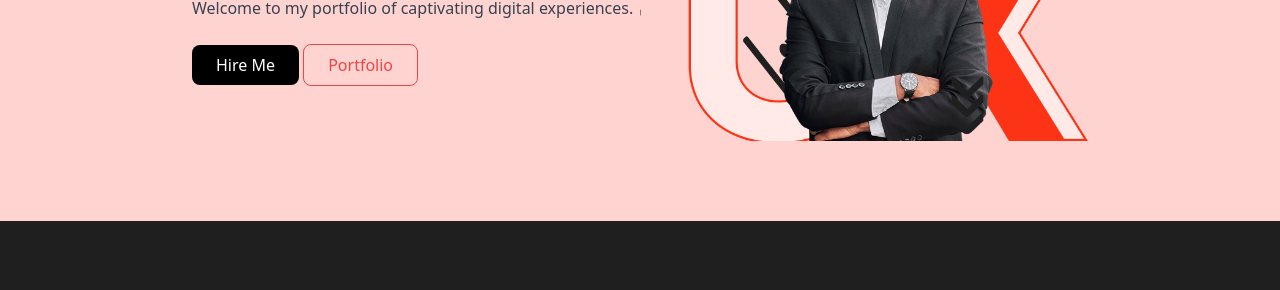
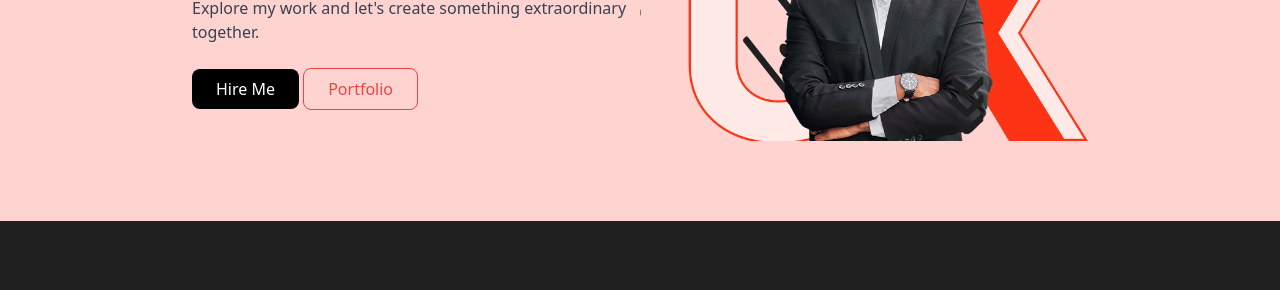
Before and after one commit to Hridoymia1/RRFExam01, a plain HTML site: page index.html in a window 1280 px wide. Shown: the part 321-611 px from the top of the page. Drawn offline with nearby package versions, Linux system fonts and the light colour scheme.

Commit message:
second commit

```diff
--- a/index.html
+++ b/index.html
@@ -30,7 +30,7 @@
 
             <div class="w-1/2 text-left">
                 <h1 class="text-4xl font-bold">Hi There, I'm <br><span class="text-red-500">John Smith</span></h1>
-                <p class="mt-4 text-gray-700">Welcome to my portfolio of captivating digital experiences.</p>
+                <p class="mt-4 text-gray-700">Welcome to my portfolio of captivating digital experiences. Explore my work and let's create something extraordinary together.</p>
                 <div class="mt-6">
                     <button class="bg-black py-2 px-4 text-white px-6 py-2 rounded-lg">Hire Me</button>
                     <button class="border border-red-500 text-red-500 px-6 py-2 rounded-lg">Portfolio</button>
```
